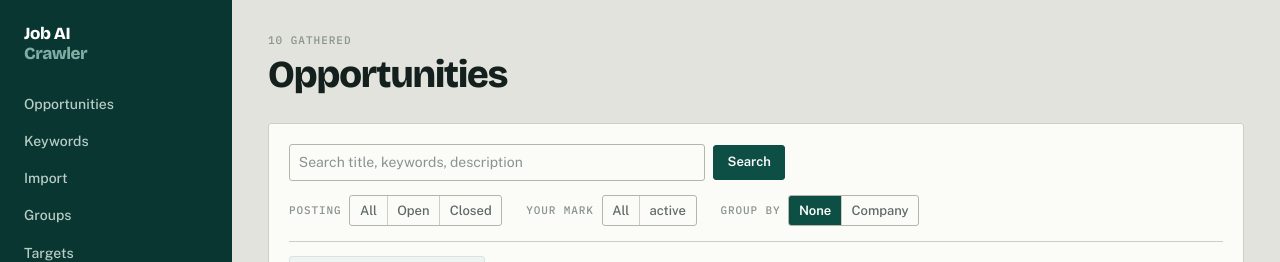
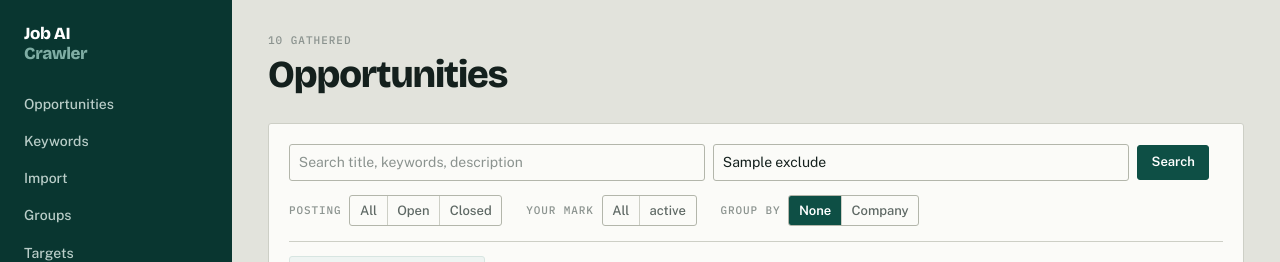
Before and after one commit to iguedespinto/JobAICrawler, a Flask app: template app/templates/jobs_list.html in a window 1280 px wide. Shown: the top 262 px of the page. Run offline with Flask 3, Linux system fonts and the light colour scheme; the template is opened without the code that fills it: most values are stand-ins (such as "Sample title", 1, 10 or a date in 2020).

Commit message:
Add a "cannot contain" exclude to the opportunities search
The list had a single free-text search (contains); there was no way to say
"but not X". A "Cannot contain" field now sits beside the search and excludes
any posting mentioning a term — the mirror of the search, spanning the same
three fields (title, keywords, description). Comma-separated, so several can be
ruled out at once; a job is dropped if it matches any of them.

_build_filters parses `exclude` into a Mongo $nor over every (field, term)
pair, ANDed with the existing search and facets. The template threads `exclude`
through every facet and pin link so toggling a facet keeps it, and the Clear
button now clears both text fields while keeping the facets. The test fake
learns $nor (the negation of the $or it already had).

Scoped to the web view; the MCP find_jobs tool keeps its own filters.

Co-Authored-By: Claude Opus 4.8 <noreply@anthropic.com>

```diff
--- a/app/templates/jobs_list.html
+++ b/app/templates/jobs_list.html
@@ -49,11 +49,15 @@
       {% if filters.get('group_order') %}<input type="hidden" name="group_order" value="{{ filters.get('group_order') }}" />{% endif %}
       <input type="text" name="q" value="{{ filters.get('q', '') }}"
              placeholder="Search title, keywords, description" aria-label="Search opportunities" />
+      <input type="text" name="exclude" value="{{ filters.get('exclude', '') }}"
+             placeholder="Cannot contain (comma,separated)"
+             aria-label="Exclude opportunities containing these terms" />
       <button type="submit" class="btn">Search</button>
-      {% if filters.get('q') %}
+      {% if filters.get('q') or filters.get('exclude') %}
+        {# Clears both text fields at once; the facets below are kept. #}
         <a class="btn btn-secondary"
            href="{{ url_for('jobs.list_jobs', state=filters.get('state'), keyword=filters.get('keyword'), company=filters.get('company'), user_status=filters.get('user_status'), group=filters.get('group'), group_order=filters.get('group_order')) }}"
-           style="text-decoration: none;">Clear search</a>
+           style="text-decoration: none;">Clear</a>
       {% endif %}
     </form>
 
@@ -68,7 +72,7 @@
               {% if state_filter == opt %}
                 <strong>{{ opt | capitalize }}</strong>
               {% else %}
-                <a href="{{ url_for('jobs.list_jobs', state=(opt if opt != 'all' else none), q=filters.get('q'), keyword=filters.get('keyword'), company=filters.get('company'), user_status=filters.get('user_status'), group=filters.get('group'), group_order=filters.get('group_order')) }}">{{ opt | capitalize }}</a>
+                <a href="{{ url_for('jobs.list_jobs', state=(opt if opt != 'all' else none), q=filters.get('q'), exclude=filters.get('exclude'), keyword=filters.get('keyword'), company=filters.get('company'), user_status=filters.get('user_status'), group=filters.get('group'), group_order=filters.get('group_order')) }}">{{ opt | capitalize }}</a>
               {% endif %}
             {% endfor %}
           </div>
@@ -80,13 +84,13 @@
             {% if user_status_filter == 'all' %}
               <strong>All</strong>
             {% else %}
-              <a href="{{ url_for('jobs.list_jobs', state=filters.get('state'), q=filters.get('q'), keyword=filters.get('keyword'), company=filters.get('company'), group=filters.get('group'), group_order=filters.get('group_order')) }}">All</a>
+              <a href="{{ url_for('jobs.list_jobs', state=filters.get('state'), q=filters.get('q'), exclude=filters.get('exclude'), keyword=filters.get('keyword'), company=filters.get('company'), group=filters.get('group'), group_order=filters.get('group_order')) }}">All</a>
             {% endif %}
             {% for opt in status_filters %}
               {% if user_status_filter == opt %}
                 <strong>{{ status_filter_labels[opt] }}</strong>
               {% else %}
-                <a href="{{ url_for('jobs.list_jobs', user_status=opt, state=filters.get('state'), q=filters.get('q'), keyword=filters.get('keyword'), company=filters.get('company'), group=filters.get('group'), group_order=filters.get('group_order')) }}">{{ status_filter_labels[opt] }}</a>
+                <a href="{{ url_for('jobs.list_jobs', user_status=opt, state=filters.get('state'), q=filters.get('q'), exclude=filters.get('exclude'), keyword=filters.get('keyword'), company=filters.get('company'), group=filters.get('group'), group_order=filters.get('group_order')) }}">{{ status_filter_labels[opt] }}</a>
               {% endif %}
             {% endfor %}
           </div>
@@ -101,12 +105,12 @@
             {% if not grouped %}
               <strong>None</strong>
             {% else %}
-              <a href="{{ url_for('jobs.list_jobs', state=filters.get('state'), q=filters.get('q'), keyword=filters.get('keyword'), company=filters.get('company'), user_status=filters.get('user_status')) }}">None</a>
+              <a href="{{ url_for('jobs.list_jobs', state=filters.get('state'), q=filters.get('q'), exclude=filters.get('exclude'), keyword=filters.get('keyword'), company=filters.get('company'), user_status=filters.get('user_status')) }}">None</a>
             {% endif %}
             {% if grouped %}
               <strong>Company</strong>
             {% else %}
-              <a href="{{ url_for('jobs.list_jobs', group='company', state=filters.get('state'), q=filters.get('q'), keyword=filters.get('keyword'), company=filters.get('company'), user_status=filters.get('user_status')) }}">Company</a>
+              <a href="{{ url_for('jobs.list_jobs', group='company', state=filters.get('state'), q=filters.get('q'), exclude=filters.get('exclude'), keyword=filters.get('keyword'), company=filters.get('company'), user_status=filters.get('user_status')) }}">Company</a>
             {% endif %}
           </div>
         </div>
@@ -119,7 +123,7 @@
                 {% if group_order == opt %}
                   <strong>{{ group_order_labels[opt] }}</strong>
                 {% else %}
-                  <a href="{{ url_for('jobs.list_jobs', group='company', group_order=opt, state=filters.get('state'), q=filters.get('q'), keyword=filters.get('keyword'), company=filters.get('company'), user_status=filters.get('user_status')) }}">{{ group_order_labels[opt] }}</a>
+                  <a href="{{ url_for('jobs.list_jobs', group='company', group_order=opt, state=filters.get('state'), q=filters.get('q'), exclude=filters.get('exclude'), keyword=filters.get('keyword'), company=filters.get('company'), user_status=filters.get('user_status')) }}">{{ group_order_labels[opt] }}</a>
                 {% endif %}
               {% endfor %}
             </div>
@@ -135,14 +139,14 @@
         {% if filters.get('keyword') %}
           <span class="scope__pin">
             Keyword <strong>{{ filters.get('keyword') }}</strong>
-            <a href="{{ url_for('jobs.list_jobs', q=filters.get('q'), state=filters.get('state'), user_status=filters.get('user_status'), group=filters.get('group'), group_order=filters.get('group_order')) }}"
+            <a href="{{ url_for('jobs.list_jobs', q=filters.get('q'), exclude=filters.get('exclude'), state=filters.get('state'), user_status=filters.get('user_status'), group=filters.get('group'), group_order=filters.get('group_order')) }}"
                aria-label="Clear keyword filter" title="Clear keyword">×</a>
           </span>
         {% endif %}
         {% if filters.get('company') %}
           <span class="scope__pin">
             Company <strong>{{ filters.get('company') }}</strong>
-            <a href="{{ url_for('jobs.list_jobs', q=filters.get('q'), state=filters.get('state'), keyword=filters.get('keyword'), user_status=filters.get('user_status'), group=filters.get('group'), group_order=filters.get('group_order')) }}"
+            <a href="{{ url_for('jobs.list_jobs', q=filters.get('q'), exclude=filters.get('exclude'), state=filters.get('state'), keyword=filters.get('keyword'), user_status=filters.get('user_status'), group=filters.get('group'), group_order=filters.get('group_order')) }}"
                aria-label="Clear company filter" title="Clear company">×</a>
           </span>
         {% endif %}
```
Also changed, not shown: app/routes_jobs.py (+18 -0 lines), tests/conftest.py (+4 -0 lines), tests/test_routes.py (+67 -0 lines).
